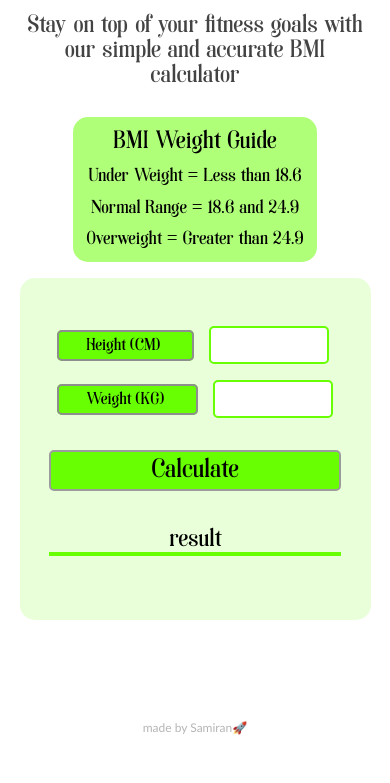
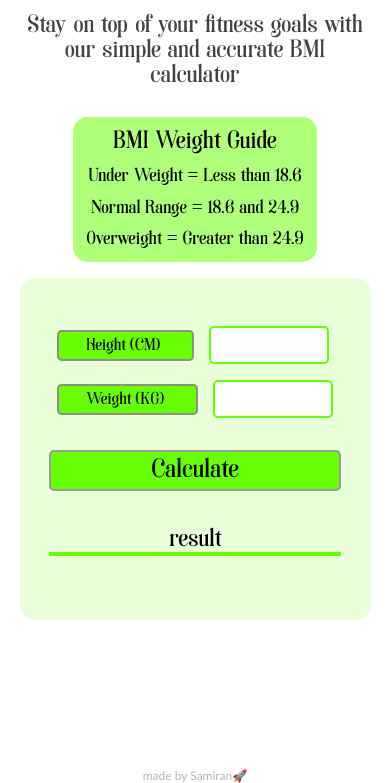
Before and after one commit to Sam721166/BMI-Calculator, a plain HTML site: page index.html in a window 390 px wide. Shown: the part 124-907 px from the top of the page. Before the commit the page ends 859 px from the top, so only its background shows below. Drawn offline with Linux system fonts and the light colour scheme.

Commit message:
Update style.css

```diff
--- a/style.css
+++ b/style.css
@@ -349,7 +349,7 @@
         font-size: 1.2rem;
     }
     .footer{
-        margin_top: 2rem;
+        margin-top: 3rem;
     font-size: 12px;
 }
 }
```
